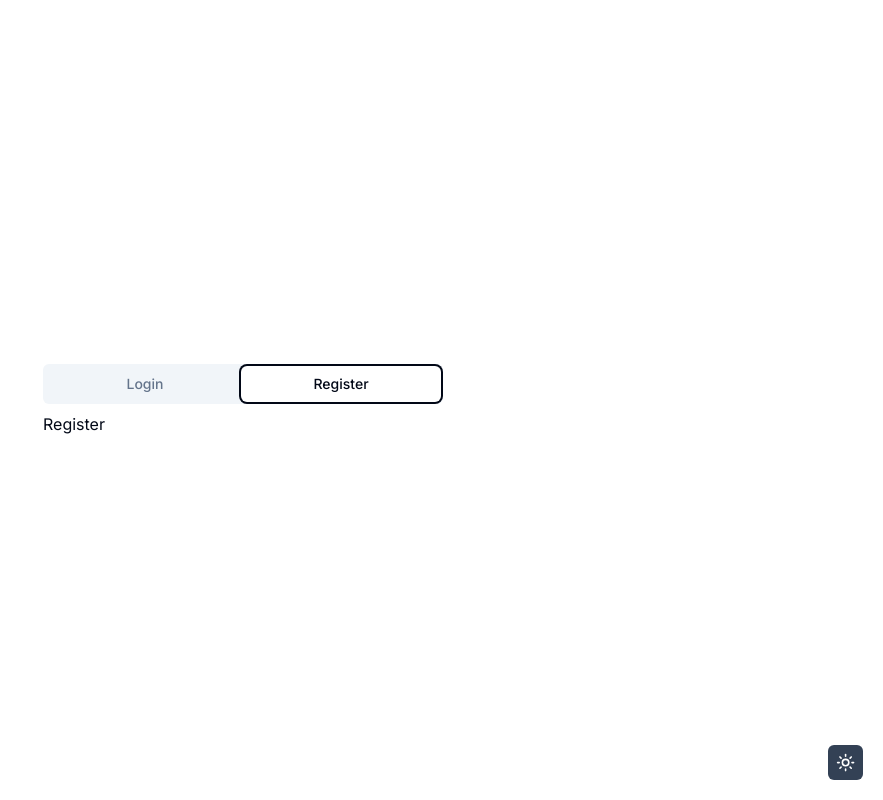
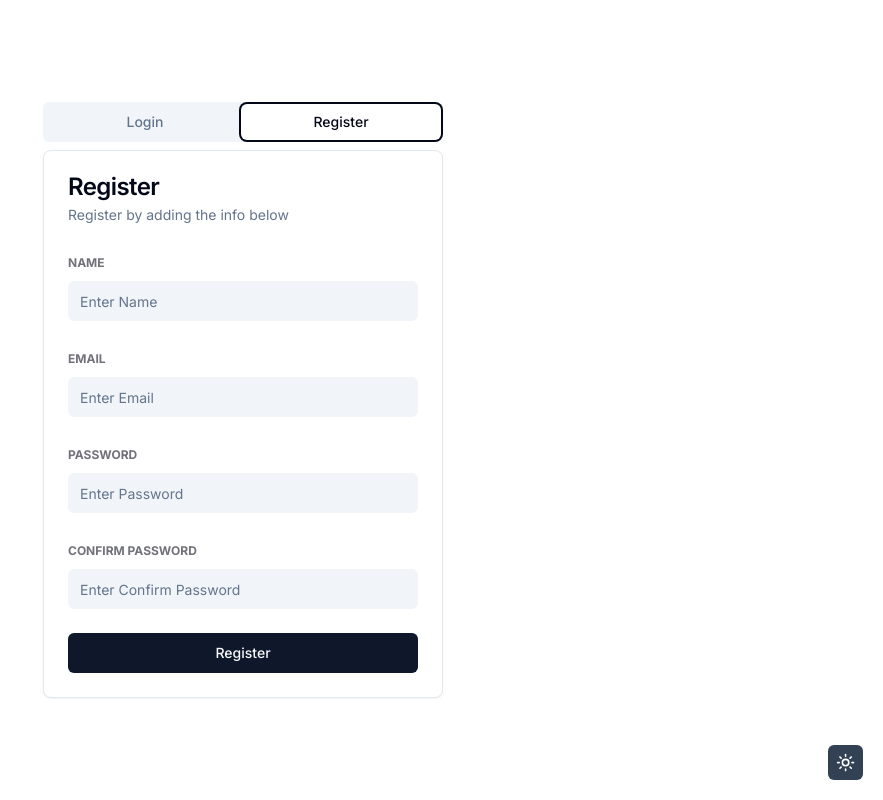
Before and after one commit to smartdriver321/smartpress-ui, a Next.js app: page /auth in a window 1280 px wide. Both pictures are taken after a click on the tab "Register". Shown: the whole page, without its empty margins (397-1280 px from the left). Built offline with nearby package versions, Linux system fonts and the light colour scheme.

Commit message:
Login Form & Register Form

```diff
--- a/components/auth/AuthTabs.tsx
+++ b/components/auth/AuthTabs.tsx
@@ -1,4 +1,6 @@
 import { Tabs, TabsContent, TabsList, TabsTrigger } from '@/components/ui/tabs'
+import LoginForm from './LoginForm'
+import RegisterForm from './RegisterForm'
 
 export default function AuthTabs() {
   return (
@@ -7,8 +9,12 @@ export default function AuthTabs() {
         <TabsTrigger value='login'>Login</TabsTrigger>
         <TabsTrigger value='register'>Register</TabsTrigger>
       </TabsList>
-      <TabsContent value='login'>Login</TabsContent>
-      <TabsContent value='register'>Register</TabsContent>
+      <TabsContent value='login'>
+        <LoginForm />
+      </TabsContent>
+      <TabsContent value='register'>
+        <RegisterForm />
+      </TabsContent>
     </Tabs>
   )
 }
--- /dev/null
+++ b/components/auth/LoginForm.tsx
@@ -0,0 +1,119 @@
+'use client'
+
+import { useRouter } from 'next/navigation'
+import { useForm } from 'react-hook-form'
+import { zodResolver } from '@hookform/resolvers/zod'
+import * as z from 'zod'
+
+import { Input } from '@/components/ui/input'
+import { Button } from '@/components/ui/button'
+import {
+  Form,
+  FormControl,
+  FormField,
+  FormItem,
+  FormLabel,
+  FormMessage,
+} from '@/components/ui/form'
+import {
+  Card,
+  CardContent,
+  CardDescription,
+  CardHeader,
+  CardTitle,
+} from '@/components/ui/card'
+
+const formSchema = z.object({
+  email: z
+    .string()
+    .min(1, {
+      message: 'Email is required',
+    })
+    .email({
+      message: 'Please enter a valid email',
+    }),
+  password: z.string().min(1, {
+    message: 'Password is required',
+  }),
+})
+
+export default function LoginForm() {
+  const router = useRouter()
+
+  const form = useForm<z.infer<typeof formSchema>>({
+    resolver: zodResolver(formSchema),
+    defaultValues: {
+      email: '',
+      password: '',
+    },
+  })
+
+  const handleSubmit = (data: z.infer<typeof formSchema>) => {
+    router.push('/')
+  }
+
+  return (
+    <Card>
+      <CardHeader>
+        <CardTitle>Login</CardTitle>
+        <CardDescription>
+          Log into your account with your credentials
+        </CardDescription>
+      </CardHeader>
+
+      <CardContent className='space-y-2'>
+        <Form {...form}>
+          <form
+            onSubmit={form.handleSubmit(handleSubmit)}
+            className='space-y-6'
+          >
+            <FormField
+              control={form.control}
+              name='email'
+              render={({ field }) => (
+                <FormItem>
+                  <FormLabel className='uppercase text-xs font-bold text-zinc-500 dark:text-white'>
+                    Email
+                  </FormLabel>
+
+                  <FormControl>
+                    <Input
+                      className='bg-slate-100 dark:bg-slate-500 border-0 focus-visible:ring-0 text-black dark:text-white focus-visible: ring-offset-0'
+                      placeholder='Enter Email'
+                      {...field}
+                    />
+                  </FormControl>
+                  <FormMessage />
+                </FormItem>
+              )}
+            />
+
+            <FormField
+              control={form.control}
+              name='password'
+              render={({ field }) => (
+                <FormItem>
+                  <FormLabel className='uppercase text-xs font-bold text-zinc-500 dark:text-white'>
+                    Password
+                  </FormLabel>
+
+                  <FormControl>
+                    <Input
+                      type='password'
+                      className='bg-slate-100 dark:bg-slate-500 border-0 focus-visible:ring-0 text-black dark:text-white focus-visible: ring-offset-0'
+                      placeholder='Enter Password'
+                      {...field}
+                    />
+                  </FormControl>
+                  <FormMessage />
+                </FormItem>
+              )}
+            />
+
+            <Button className='w-full'>Log In</Button>
+          </form>
+        </Form>
+      </CardContent>
+    </Card>
+  )
+}
--- /dev/null
+++ b/components/auth/RegisterForm.tsx
@@ -0,0 +1,167 @@
+'use client'
+
+import { useRouter } from 'next/navigation'
+import { useForm } from 'react-hook-form'
+import { zodResolver } from '@hookform/resolvers/zod'
+import * as z from 'zod'
+
+import { Input } from '@/components/ui/input'
+import { Button } from '@/components/ui/button'
+import {
+  Form,
+  FormControl,
+  FormField,
+  FormItem,
+  FormLabel,
+  FormMessage,
+} from '@/components/ui/form'
+import {
+  Card,
+  CardContent,
+  CardDescription,
+  CardHeader,
+  CardTitle,
+} from '@/components/ui/card'
+
+const formSchema = z.object({
+  name: z.string().min(1, {
+    message: 'Name is required',
+  }),
+  email: z
+    .string()
+    .min(1, {
+      message: 'Email is required',
+    })
+    .email({
+      message: 'Please enter a valid email',
+    }),
+  password: z.string().min(1, {
+    message: 'Password is required',
+  }),
+  confirmPassword: z.string().min(1, {
+    message: 'Confirm Password is required',
+  }),
+})
+
+export default function RegisterForm() {
+  const router = useRouter()
+
+  const form = useForm<z.infer<typeof formSchema>>({
+    resolver: zodResolver(formSchema),
+    defaultValues: {
+      name: '',
+      email: '',
+      password: '',
+      confirmPassword: '',
+    },
+  })
+
+  const handleSubmit = (data: z.infer<typeof formSchema>) => {
+    router.push('/')
+  }
+
+  return (
+    <Card>
+      <CardHeader>
+        <CardTitle>Register</CardTitle>
+        <CardDescription>Register by adding the info below</CardDescription>
+      </CardHeader>
+
+      <CardContent className='space-y-2'>
+        <Form {...form}>
+          <form
+            onSubmit={form.handleSubmit(handleSubmit)}
+            className='space-y-6'
+          >
+            <FormField
+              control={form.control}
+              name='name'
+              render={({ field }) => (
+                <FormItem>
+                  <FormLabel className='uppercase text-xs font-bold text-zinc-500 dark:text-white'>
+                    Name
+                  </FormLabel>
+
+                  <FormControl>
+                    <Input
+                      className='bg-slate-100 dark:bg-slate-500 border-0 focus-visible:ring-0 text-black dark:text-white focus-visible: ring-offset-0'
+                      placeholder='Enter Name'
+                      {...field}
+                    />
+                  </FormControl>
+                  <FormMessage />
+                </FormItem>
+              )}
+            />
+
+            <FormField
+              control={form.control}
+              name='email'
+              render={({ field }) => (
+                <FormItem>
+                  <FormLabel className='uppercase text-xs font-bold text-zinc-500 dark:text-white'>
+                    Email
+                  </FormLabel>
+
+                  <FormControl>
+                    <Input
+                      className='bg-slate-100 dark:bg-slate-500 border-0 focus-visible:ring-0 text-black dark:text-white focus-visible: ring-offset-0'
+                      placeholder='Enter Email'
+                      {...field}
+                    />
+                  </FormControl>
+                  <FormMessage />
+                </FormItem>
+              )}
+            />
+
+            <FormField
+              control={form.control}
+              name='password'
+              render={({ field }) => (
+                <FormItem>
+                  <FormLabel className='uppercase text-xs font-bold text-zinc-500 dark:text-white'>
+                    Password
+                  </FormLabel>
+
+                  <FormControl>
+                    <Input
+                      type='password'
+                      className='bg-slate-100 dark:bg-slate-500 border-0 focus-visible:ring-0 text-black dark:text-white focus-visible: ring-offset-0'
+                      placeholder='Enter Password'
+                      {...field}
+                    />
+                  </FormControl>
+                  <FormMessage />
+                </FormItem>
+              )}
+            />
+
+            <FormField
+              control={form.control}
+              name='confirmPassword'
+              render={({ field }) => (
+                <FormItem>
+                  <FormLabel className='uppercase text-xs font-bold text-zinc-500 dark:text-white'>
+                    Confirm Password
+                  </FormLabel>
+
+                  <FormControl>
+                    <Input
+                      type='confirmPassword'
+                      className='bg-slate-100 dark:bg-slate-500 border-0 focus-visible:ring-0 text-black dark:text-white focus-visible: ring-offset-0'
+                      placeholder='Enter Confirm Password'
+                      {...field}
+                    />
+                  </FormControl>
+                  <FormMessage />
+                </FormItem>
+              )}
+            />
+            <Button className='w-full'>Register</Button>
+          </form>
+        </Form>
+      </CardContent>
+    </Card>
+  )
+}
```
